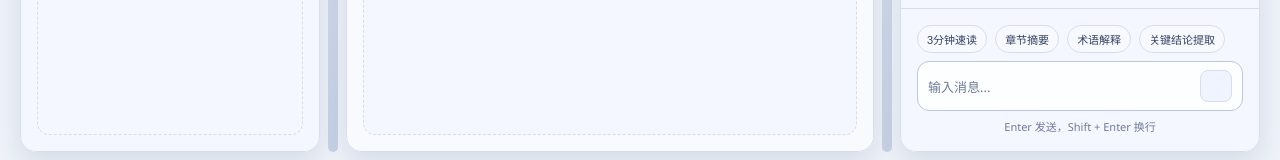
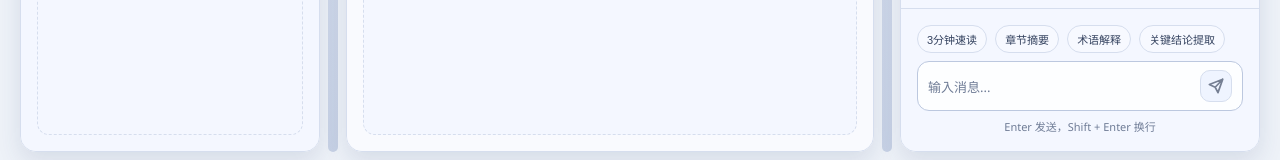
Before and after one commit to LittleLittleLi97/paper-chat, a Vue app: page / in a window 1280 px wide. Shown: the part 628-788 px from the top of the page. Built offline with nearby package versions, Linux system fonts and the light colour scheme.

Commit message:
update icon

```diff
--- a/src/renderer/index.html
+++ b/src/renderer/index.html
@@ -11,9 +11,10 @@
     <meta
       http-equiv="Content-Security-Policy"
       content="default-src 'self';
-               connect-src 'self' https://api.deepseek.com https://api.deepseek.com;
+               connect-src 'self' https://api.deepseek.com;
                script-src 'self';
                style-src 'self' 'unsafe-inline';
+               img-src 'self' data: blob:;
                frame-src 'self' blob:;
                object-src 'self' blob:;"
     />
--- a/src/renderer/src/components/chat/ChatInputPanel.vue
+++ b/src/renderer/src/components/chat/ChatInputPanel.vue
@@ -245,32 +245,46 @@
 .send-button {
   width: 32px;
   height: 32px;
-  border-radius: var(--radius-sm);
-  border: 1px solid color-mix(in srgb, var(--accent) 45%, transparent);
-  background: linear-gradient(135deg, var(--accent), var(--accent-strong));
+  border-radius: 10px;
+  border: 1px solid color-mix(in srgb, var(--accent-strong) 65%, transparent);
+  background: linear-gradient(
+    135deg,
+    color-mix(in srgb, var(--accent) 84%, #ffffff 16%),
+    color-mix(in srgb, var(--accent-strong) 92%, #0f172a 8%)
+  );
   cursor: pointer;
   display: flex;
   align-items: center;
   justify-content: center;
   flex-shrink: 0;
-  transition: filter 0.2s ease;
+  transition:
+    filter 0.2s ease,
+    transform 0.2s ease,
+    box-shadow 0.2s ease;
   padding: 0;
+  box-shadow: 0 6px 16px color-mix(in srgb, var(--accent-strong) 26%, transparent);
 }
 
 .send-button img {
-  width: 20px;
-  height: 20px;
+  width: 18px;
+  height: 18px;
 }
 
 .send-button:hover:not(:disabled) {
   filter: brightness(1.08);
+  transform: translateY(-1px);
+  box-shadow: 0 10px 20px color-mix(in srgb, var(--accent-strong) 30%, transparent);
 }
 
 .send-button:disabled {
   background: color-mix(in srgb, var(--bg-hover) 75%, transparent);
-  color: var(--text-muted);
   border-color: var(--border-subtle);
   cursor: not-allowed;
+  box-shadow: none;
+}
+
+.send-button:disabled img {
+  opacity: 0.55;
 }
 
 .input-hint {
```
Also changed, not shown: src/renderer/src/assets/svg/chat-send.svg.
